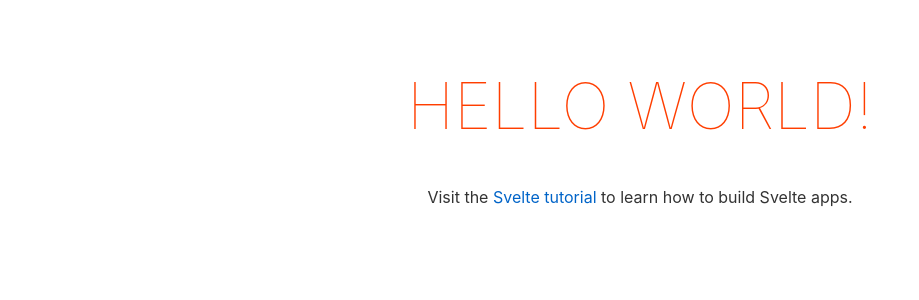
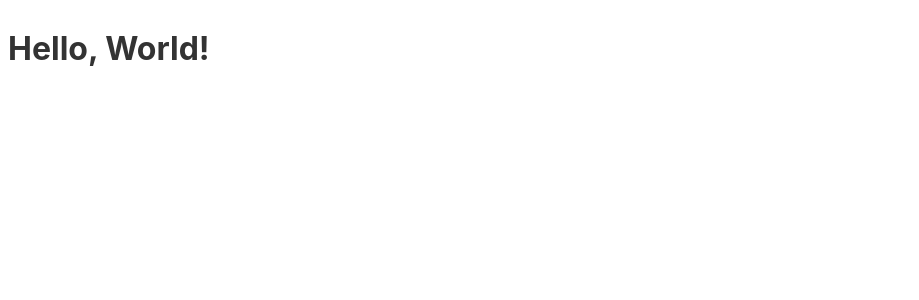
Before and after one commit to rpivo/react-vs-svelte-vs-vue, a Svelte app in the folder svelte/: page / in a window 1280 px wide. Shown: the top 300 px of the page, without its empty margins (0-919 px from the left). Built offline with nearby package versions, Linux system fonts and the light colour scheme.

Commit message:
update readme

```diff
--- a/svelte/src/App.svelte
+++ b/svelte/src/App.svelte
@@ -1,30 +1,3 @@
-<script>
-	export let name;
-</script>
-
 <main>
-	<h1>Hello {name}!</h1>
-	<p>Visit the <a href="https://svelte.dev/tutorial">Svelte tutorial</a> to learn how to build Svelte apps.</p>
+	<h1>Hello, World!</h1>
 </main>
-
-<style>
-	main {
-		text-align: center;
-		padding: 1em;
-		max-width: 240px;
-		margin: 0 auto;
-	}
-
-	h1 {
-		color: #ff3e00;
-		text-transform: uppercase;
-		font-size: 4em;
-		font-weight: 100;
-	}
-
-	@media (min-width: 640px) {
-		main {
-			max-width: none;
-		}
-	}
-</style>
--- a/svelte/src/main.js
+++ b/svelte/src/main.js
@@ -1,8 +1,5 @@
 import App from './App.svelte';
 
-const app = new App({
-  target: document.body,
-  props: { name: 'world' },
-});
+const app = new App({ target: document.body });
 
 export default app;
```
Also changed, not shown: 1 other file (tests, documents, lock files or other folders).
